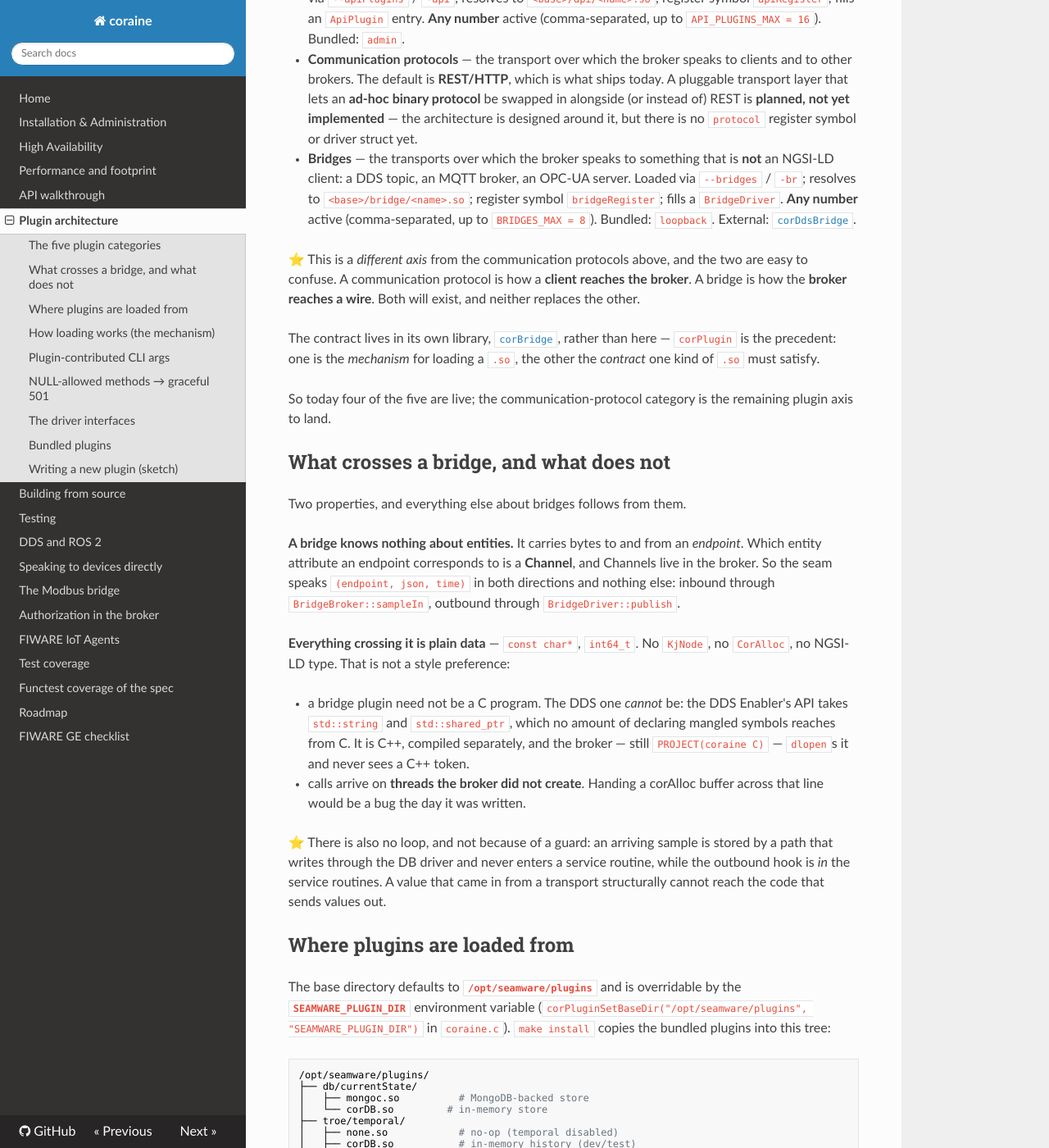
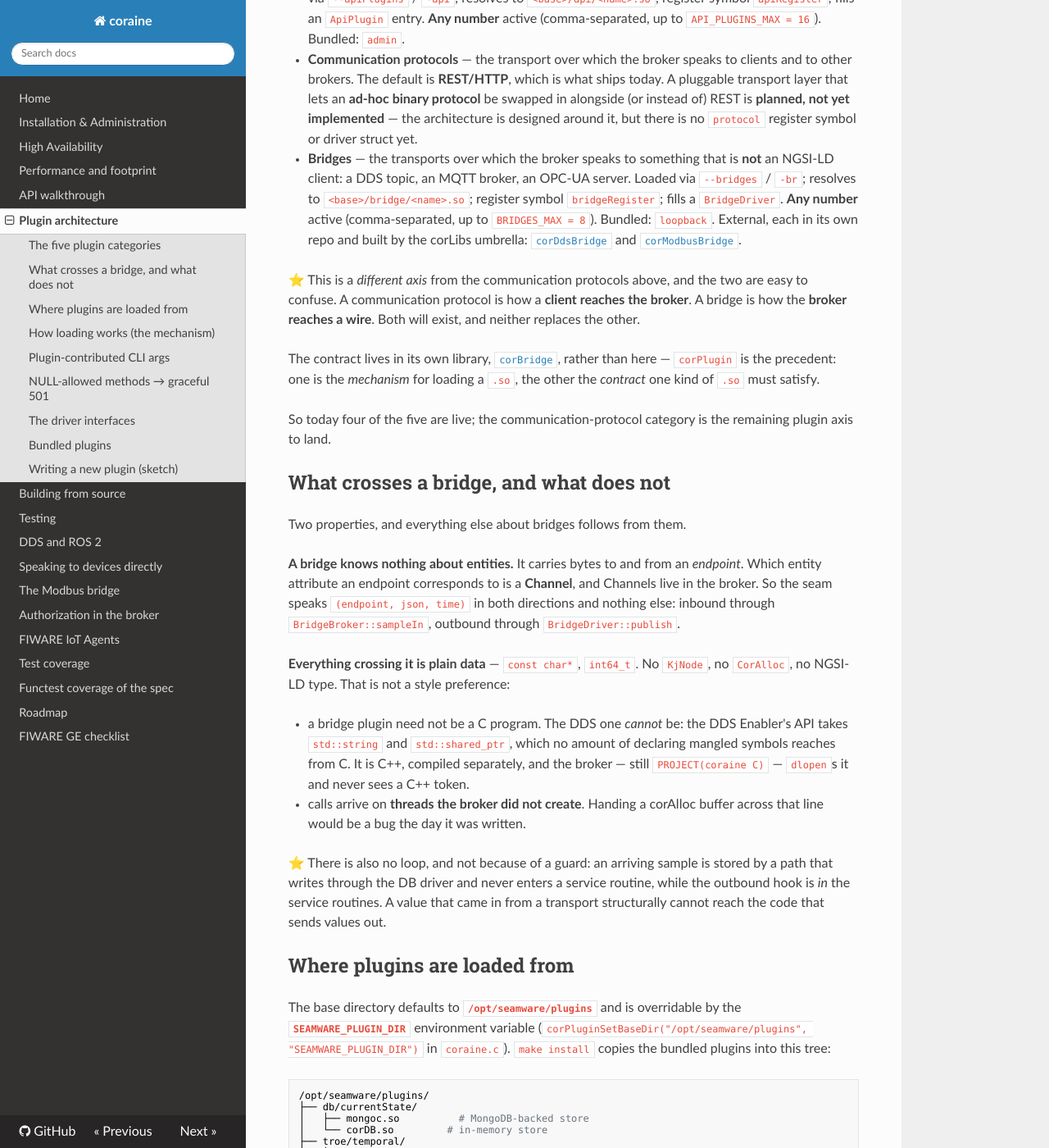
Before and after one commit to SEAMWARE/coraine, an MkDocs documentation site: the page built from doc/plugin-architecture.md, in a window 1280 px wide and 1400 px high, scrolled down 743 px. Shown: the whole window at 82% size. Built offline with MkDocs 1.6.1, drawn with Linux system fonts in a browser that asks for light colours; nearby versions of some CDN libraries; comment, search, counter and statistics services are not loaded; some of the changed text lies outside the part shown.

Commit message:
doc: corModbusBridge in the repository and plugin lists - the GE checklist and plugin-architecture
Co-Authored-By: Claude Opus 5.5 <noreply@anthropic.com>

````diff
--- a/doc/plugin-architecture.md
+++ b/doc/plugin-architecture.md
@@ -43,8 +43,10 @@ There are **five** kinds of plugin:
   **not** an NGSI-LD client: a DDS topic, an MQTT broker, an OPC-UA server.
   Loaded via `--bridges` / `-br`; resolves to `<base>/bridge/<name>.so`;
   register symbol `bridgeRegister`; fills a `BridgeDriver`. **Any number** active
-  (comma-separated, up to `BRIDGES_MAX = 8`). Bundled: `loopback`. External:
-  [`corDdsBridge`](https://github.com/SEAMWARE/corDdsBridge).
+  (comma-separated, up to `BRIDGES_MAX = 8`). Bundled: `loopback`. External, each
+  in its own repo and built by the corLibs umbrella:
+  [`corDdsBridge`](https://github.com/SEAMWARE/corDdsBridge) and
+  [`corModbusBridge`](https://github.com/SEAMWARE/corModbusBridge).
 
   ⭐ This is a *different axis* from the communication protocols above, and the
   two are easy to confuse. A communication protocol is how a **client reaches
@@ -105,7 +107,8 @@ the **`SEAMWARE_PLUGIN_DIR`** environment variable
 │   └── admin.so           # health/version/log/tenants/plugins
 └── bridge/
     ├── loopback.so        # a transport that goes nowhere - test instrument
-    └── dds.so             # DDS, from corDdsBridge (not built by default)
+    ├── dds.so             # DDS, from corDdsBridge (not built by default)
+    └── modbus.so          # Modbus TCP, from corModbusBridge
 ```
 
 A plugin can also be given as a **full path** (any argument containing a `/`),
@@ -191,6 +194,7 @@ the headers — read these before writing a plugin:
 | **timescale** | TRoE | TimescaleDB/Postgres-backed history (hypertables). |
 | **admin** | API | `/admin/health`, `/admin/version`, `/admin/log` (GET/PUT/POST/PATCH/DELETE for verbose/debug/traceLevels), `/admin/tenants`, `/admin/plugins`. |
 | **loopback** | Bridge | Not a transport: it hands back what it is given, **from a thread of its own**, which is the one property of a real bridge the broker has to survive. It makes an arriving value testable with no transport, publisher or network, and it is the reference a new bridge is written against — every entry point, one page, libc and pthreads. |
+| **modbus** | Bridge | Modbus TCP registers and coils ↔ entity attributes: polled in, attribute writes out. Lives in [`corModbusBridge`](https://github.com/SEAMWARE/corModbusBridge), libc only, ships in the ordinary image, loaded only on `--bridges modbus`. See [The Modbus bridge](modbus-bridge.md). |
 | **dds** | Bridge | DDS topics ↔ entity attributes, via eProsima's DDS Enabler. Lives in [`corDdsBridge`](https://github.com/SEAMWARE/corDdsBridge) and ships in the ordinary image, loaded only on `--bridges dds`. It links 21.4 MiB over nine libraries against the broker's own 4.28 MiB over three — which is why it was a separate image for a while, and why it is not one any more: an image that carries it and never loads it costs that and nothing else. |
 
 ## Writing a new plugin (sketch)
````
Also changed, not shown: doc/fiware-ge-checklist.md (+1 -1 lines).
